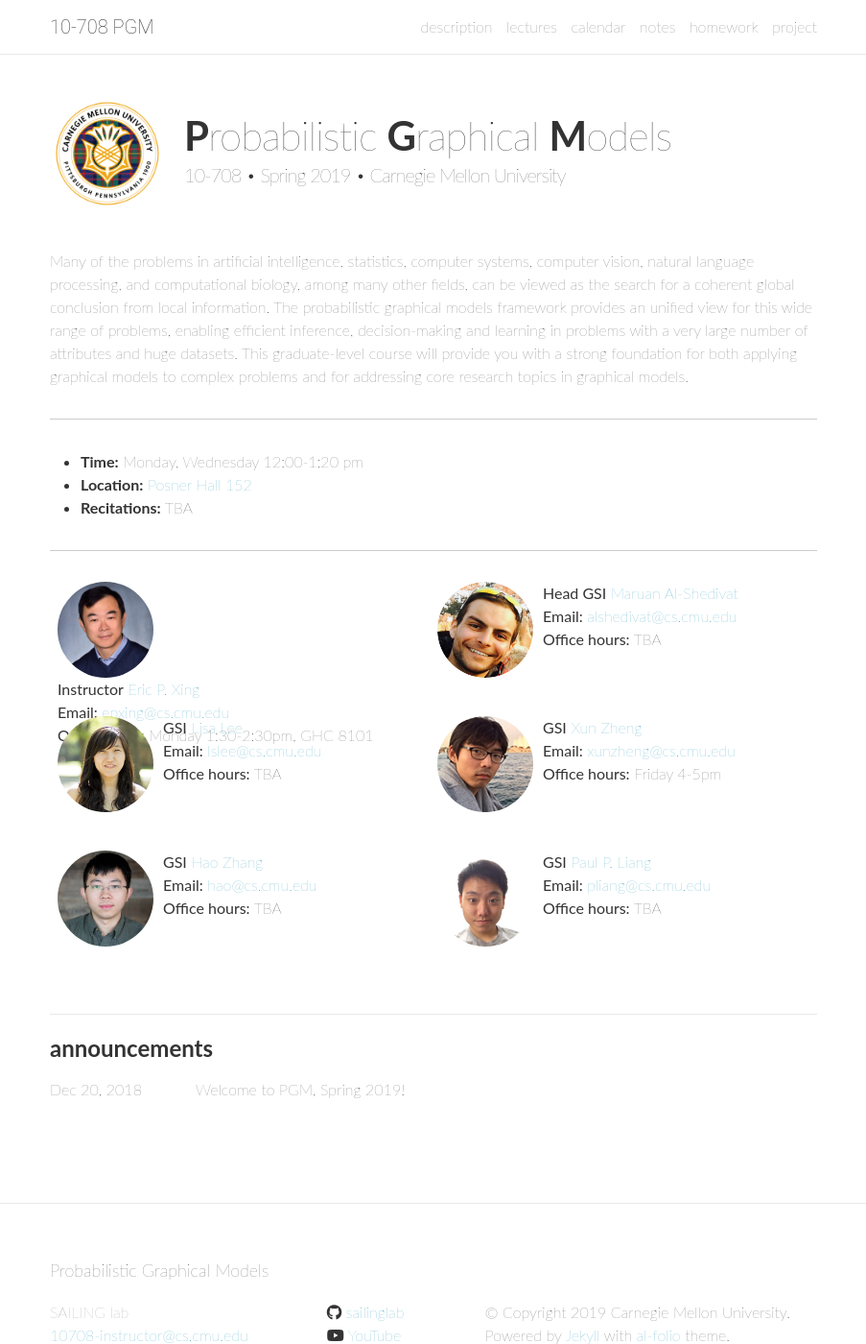
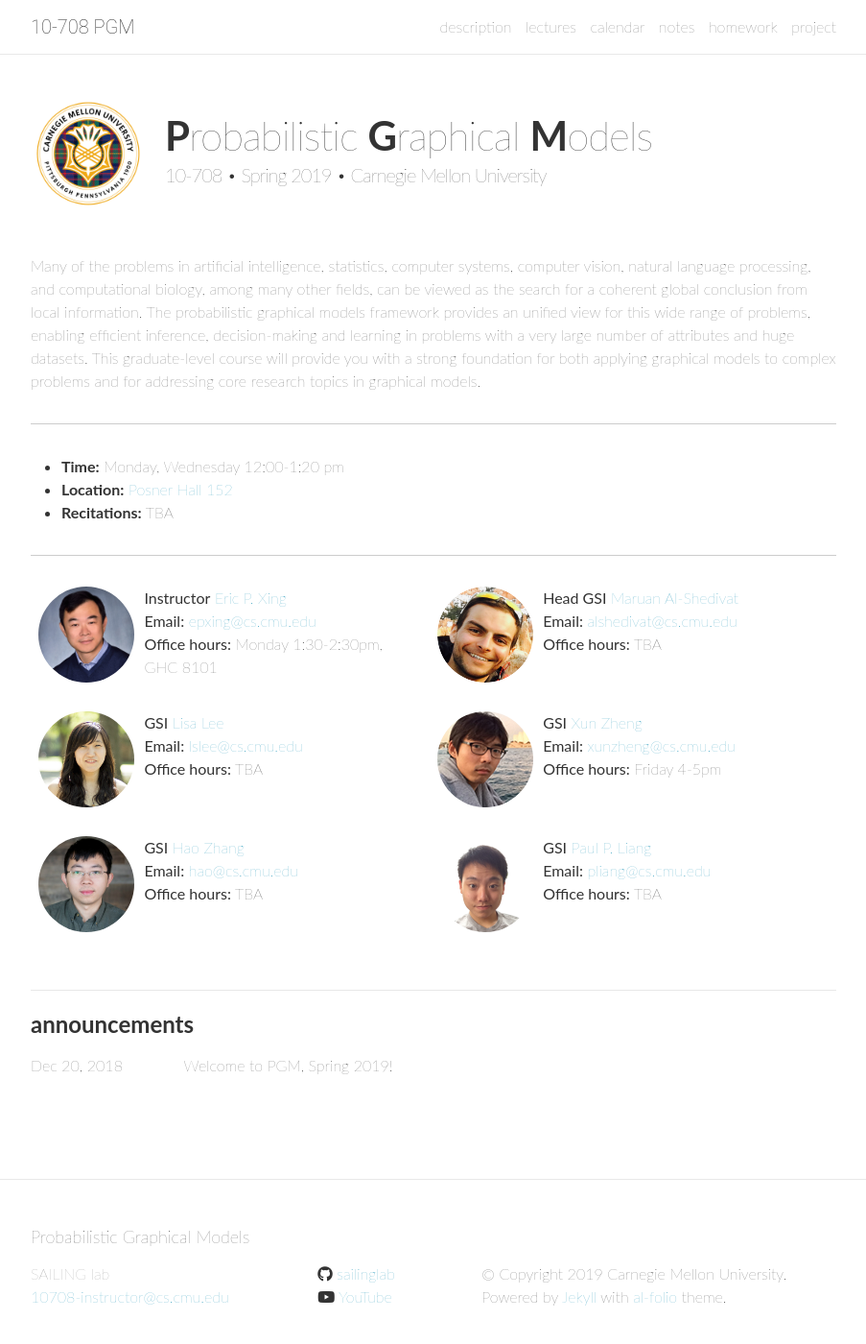
Before and after one commit to sailinglab/pgm-spring-2019, a Jekyll site: the page built from _pages/about.md, in a window 1280 px wide and 1400 px high. Shown: the whole window at 96% size, without its empty margins (188-1091 px from the left). Built offline with Jekyll 4.4.1, drawn with Linux system fonts in a browser that asks for light colours; nearby versions of some CDN libraries; comment, search, counter and statistics services are not loaded.

Commit message:
Improve responsive layout

```diff
--- a/_sass/_profile.scss
+++ b/_sass/_profile.scss
@@ -1,6 +1,7 @@
 .logo {
     float: left;
     margin-right: 20px;
+    padding-bottom: 15px;
     width: 120px;
 }
 
@@ -20,8 +21,11 @@
 %instructor-profile {
     display: block;
     float: left;
-    margin-bottom: 20px;
-    height: 120px;
+    height: 210px;
+
+    @media screen and (min-width: 676px) {
+        height: 130px;
+    }
 
     img {
         border-radius: 50%;
@@ -37,6 +41,10 @@
         float: left;
         list-style-type: none;
         padding-left: 0;
+        width: 65%;
+        width: -webkit-calc(100% - 130px);
+        width: calc(100% - 130px);
+        min-width: 210px;
 
         a {
             color: $theme-color;
--- a/_sass/_variables.scss
+++ b/_sass/_variables.scss
@@ -89,8 +89,8 @@
 $space-3: 2rem !default;
 $space-4: 4rem !default;
 
-$horizontal-spacing-unit:       50px;
-$vertical-spacing-unit:         40px;
+$horizontal-spacing-unit:       30px;
+$vertical-spacing-unit:         30px;
 $nav-height:                    56px;
 
 // Buttons
```
Also changed, not shown: _sass/_base.scss (+4 -4 lines).
